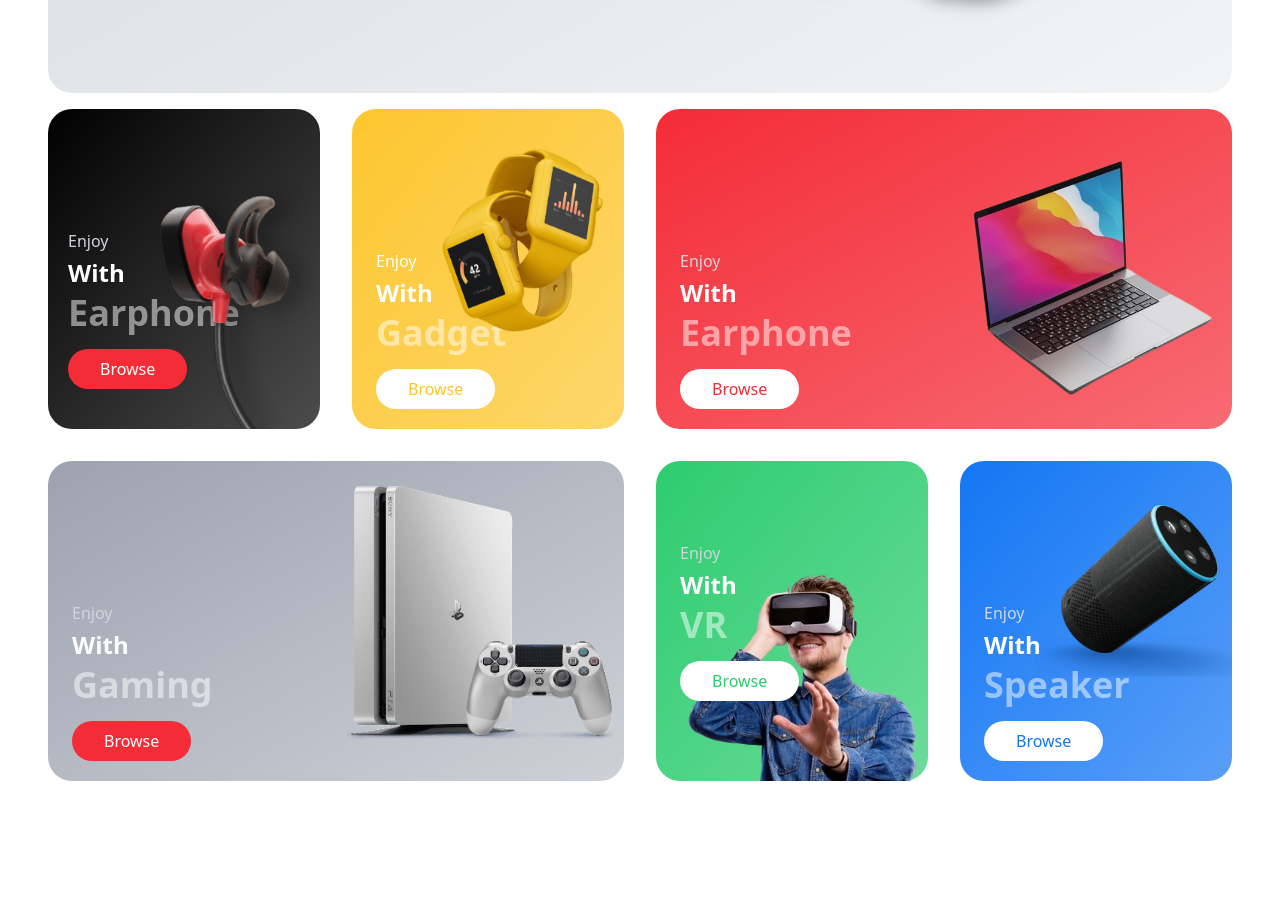
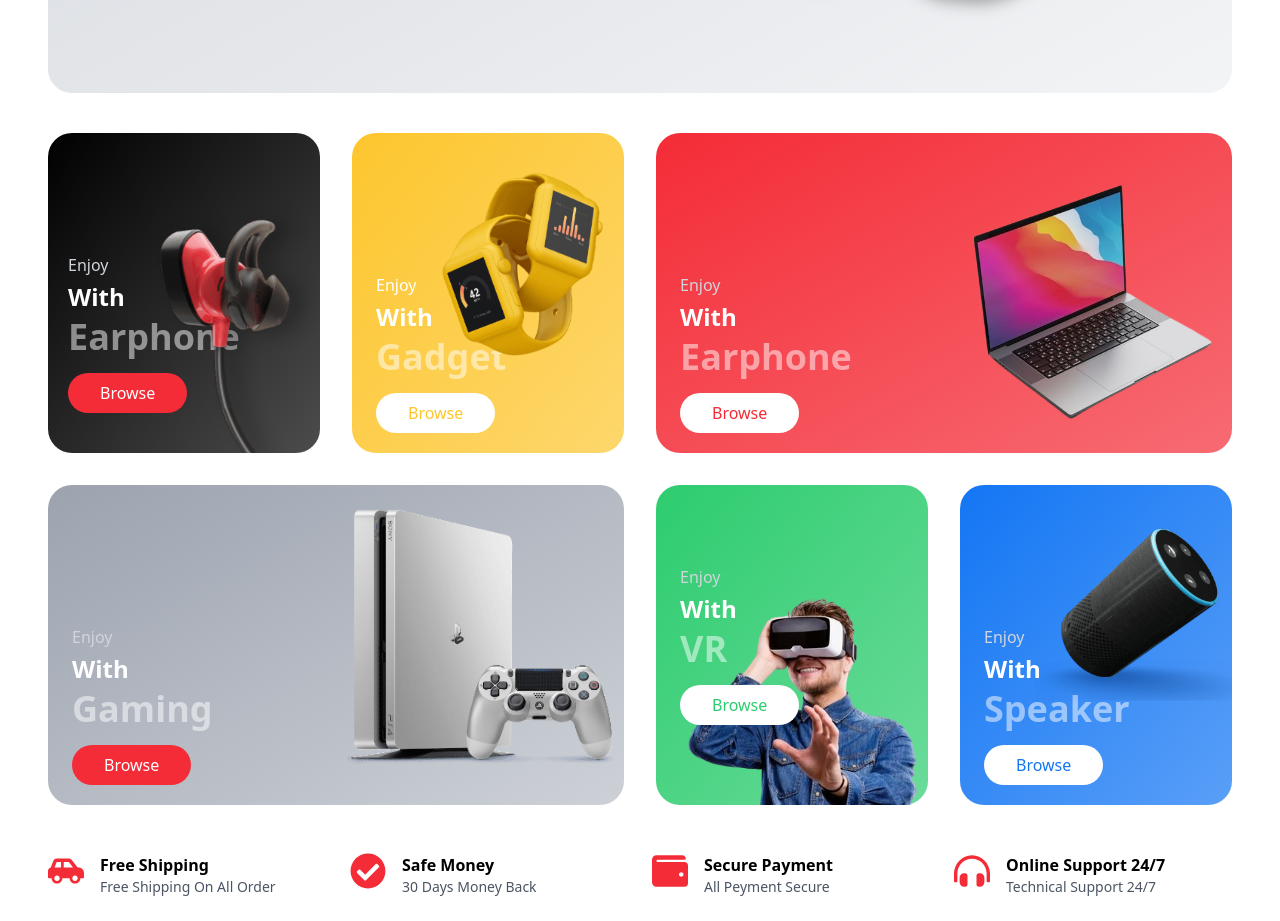
Before and after one commit to Zahra-ellioun/ecommerce-site, a React (Vite) app: page / in a window 1280 px wide. Shown: the part 623-1544 px from the top of the page. Before the commit the page ends 1420 px from the top, so only its background shows below. Built offline with nearby package versions, Linux system fonts and the light colour scheme.

Commit message:
make services component and in category component in sm divice change something

```diff
--- a/src/App.jsx
+++ b/src/App.jsx
@@ -1,5 +1,5 @@
 import React from "react";
-import { Hero, Navbar, Category } from "./components";
+import { Hero, Navbar, Category, Services } from "./components";
 
 const App = () => {
   return (
@@ -7,6 +7,7 @@ const App = () => {
       <Navbar />
       <Hero />
       <Category />
+      <Services />
     </div>
   );
 };
--- a/src/components/Category/Category.jsx
+++ b/src/components/Category/Category.jsx
@@ -9,7 +9,7 @@ import { Button } from "../index";
 
 const Category = () => {
   return (
-    <div className="bg-white dark:bg-gray-900 dark:text-white duration-200 pb-4">
+    <div className="bg-white dark:bg-gray-900 dark:text-white duration-200 py-6">
       <div className="container">
         {/* grid for category container */}
         <div className="grid grid-cols-1 sm:grid-cols-2 lg:grid-cols-4 gap-8">
@@ -64,7 +64,7 @@ const Category = () => {
             </div>
           </div>
           {/* grid item 3 */}
-          <div className="rounded-3xl bg-gradient-to-br from-primary to-primary/70 h-80 lg:col-span-2">
+          <div className="rounded-3xl bg-gradient-to-br from-primary to-primary/70 h-80 sm:col-span-2">
             {/* content flex */}
             <div className="h-full relative flex items-center sm:items-end">
               {/* text */}
@@ -85,12 +85,12 @@ const Category = () => {
               <img
                 src={macbook}
                 alt=""
-                className="h-72 sm:h-52 lg:h-72 object-cover absolute right-0 top-6"
+                className="h-72  lg:h-72 object-cover absolute right-0 top-6"
               />
             </div>
           </div>
           {/* grid item 4 */}
-          <div className="rounded-3xl bg-gradient-to-br from-gray-400 to-gray-400/50 h-80 lg:col-span-2">
+          <div className="rounded-3xl bg-gradient-to-br from-gray-400 to-gray-400/50 h-80 sm:col-span-2">
             {/* content flex */}
             <div className="h-full relative flex items-center sm:items-end">
               {/* text */}
@@ -109,7 +109,7 @@ const Category = () => {
               <img
                 src={gaming}
                 alt=""
-                className="h-64 sm:h-40 lg:h-64 object-cover absolute right-2 top-6"
+                className="h-64  lg:h-64 object-cover absolute right-2 top-6"
               />
             </div>
           </div>
--- /dev/null
+++ b/src/components/Services/Services.jsx
@@ -0,0 +1,67 @@
+import React from "react";
+import { FaCarSide } from "react-icons/fa";
+import { FaCheckCircle } from "react-icons/fa";
+import { FaWallet } from "react-icons/fa";
+import { FaHeadphonesAlt } from "react-icons/fa";
+
+const Services = () => {
+  return (
+    <div className="bg-white dark:bg-gray-900 dark:text-white duration-200 py-6">
+      <div className="container">
+        {/* grid container */}
+        <div className="grid grid-cols-2 lg:grid-cols-4 gap-6">
+          {/* item 1 */}
+          <div className="flex flex-col sm:flex-row items-start gap-4 justify-start">
+            <FaCarSide className="text-4xl text-primary" />
+            <div>
+              <p className="capitalize font-bold text-black dark:text-white text-md ">
+                free shipping
+              </p>
+              <p className="capitalize text-sm text-gray-600  ">
+                free shipping on all order
+              </p>
+            </div>
+          </div>
+          {/* item 2 */}
+          <div className="flex flex-col sm:flex-row items-start gap-4 justify-start">
+            <FaCheckCircle className="text-4xl text-primary" />
+            <div>
+              <p className="capitalize font-bold text-black dark:text-white text-md ">
+                safe money
+              </p>
+              <p className="capitalize text-sm text-gray-600  ">
+                30 days money back
+              </p>
+            </div>
+          </div>
+          {/* item 3 */}
+          <div className="flex flex-col sm:flex-row items-start gap-4 justify-start">
+            <FaWallet className="text-4xl text-primary" />
+            <div>
+              <p className="capitalize font-bold text-black dark:text-white text-md ">
+                secure payment
+              </p>
+              <p className="capitalize text-sm text-gray-600  ">
+                all peyment secure
+              </p>
+            </div>
+          </div>
+          {/* item 4 */}
+          <div className="flex flex-col sm:flex-row items-start gap-4 justify-start">
+            <FaHeadphonesAlt className="text-4xl text-primary" />
+            <div>
+              <p className="capitalize font-bold text-black dark:text-white text-md ">
+                online support 24/7
+              </p>
+              <p className="capitalize text-sm text-gray-600  ">
+                technical support 24/7
+              </p>
+            </div>
+          </div>
+        </div>
+      </div>
+    </div>
+  );
+};
+
+export default Services;
--- a/src/components/index.jsx
+++ b/src/components/index.jsx
@@ -3,3 +3,4 @@ export { default as DarkMode } from "./Navbar/DarkMode";
 export { default as Hero } from "./Hero/Hero";
 export { default as Button } from "./Shared/Button";
 export { default as Category } from "./Category/Category";
+export { default as Services } from "./Services/Services";
```
